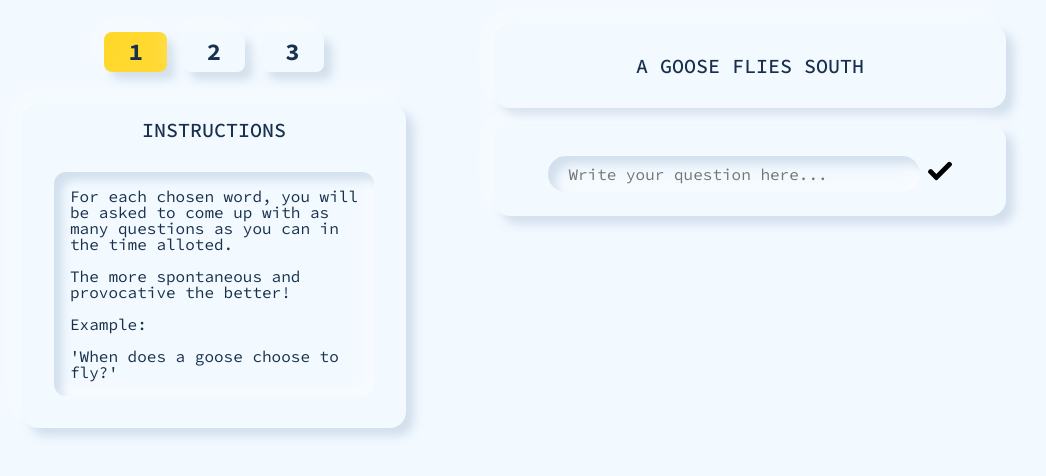
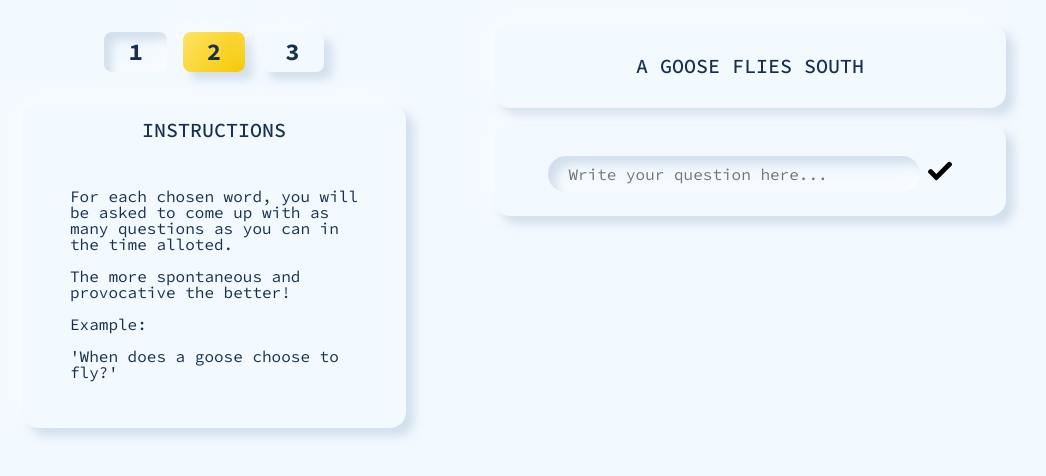
Before and after one commit to CondensateCrew/Condensate, a React (Create React App) app: page /gameboard/round-two in a window 1280 px wide. Shown: the top 476 px of the page, without its empty margins (42-1088 px from the left). Built offline with nearby package versions, Linux system fonts and the light colour scheme.

Commit message:
Create GenerateInsights component and move Insight logic there

```diff
--- /dev/null
+++ b/src/Components/GenerateInsights/GenerateInsights.tsx
@@ -0,0 +1,26 @@
+import React from 'react';
+import Close from '../../assets/close.svg';
+import './GenerateInsights.scss';
+
+interface Props {
+  text: string,
+  responses: string[],
+  setResponses: (responses: string[]) => void
+}
+
+const GenerateInsights:React.FC<Props> = ({ text, responses, setResponses }) => {
+
+  const removeResponse = ():void => {
+    let newResponses = responses.filter((response:string) => response !== text)
+    setResponses(newResponses)
+  }
+
+  return (
+    <div className='insights-div'>
+      <h3>{text}</h3>
+      <img onClick={removeResponse} src={Close} alt='delete icon' />
+    </div>
+  )
+}
+
+export default GenerateInsights;
--- /dev/null
+++ b/src/Components/Insights/Insights.scss
@@ -0,0 +1,2 @@
+@import '../../css/variables.scss';
+@import '../../css/index.scss';
--- a/src/Components/Instruction/Instruction.scss
+++ b/src/Components/Instruction/Instruction.scss
@@ -12,7 +12,6 @@
   color: $dark-font-color;
   padding: 1rem;
   text-align: left;
-  box-shadow: $inner-shadow;
   margin: 2rem;
   border-radius:$one-line-border-radius;
 }
--- a/src/Containers/RoundTwo/RoundTwo.scss
+++ b/src/Containers/RoundTwo/RoundTwo.scss
@@ -19,16 +19,16 @@
       @extend %buttons;
       border-radius: .5rem;
       margin: $extra-small-space;
-      &:active {
-        box-shadow: $inner-shadow;
-      }
     }
     margin: $medium-space;
 }
 
-.current-question {
-  background-color: $genius-color;
-  background-image: $genius-gradient;
+h2.current-round {
+  background: $genius-gradient-mirror;
+}
+
+h2.completed-round {
+  box-shadow: $inner-shadow;
 }
 
 .template-question-div-wrapper {
--- a/src/Containers/RoundTwo/RoundTwo.tsx
+++ b/src/Containers/RoundTwo/RoundTwo.tsx
@@ -1,16 +1,9 @@
 import React, { useState, MouseEvent, ChangeEvent, KeyboardEvent } from 'react';
 import Instruction from '../../Components/Instruction/Instruction';
 import TemplateQuestion from '../../Components/TemplateQuestion/TemplateQuestion';
-import Insights from '../Insights/Insights';
+import GenerateInsights from '../../Components/GenerateInsights/GenerateInsights';
 import Check from '../../assets/check.svg';
 import './RoundTwo.scss';
-
-// const mockInsights = [
-//   'When does a goose choose to fly?',
-//   'Why does a goose fly instead of walk?'
-// ]
-
-
 
 const RoundTwo:React.FC = () => {
   const [ inputValue, setInputValue ] = useState<string>('')
@@ -32,15 +25,15 @@ const RoundTwo:React.FC = () => {
   }
 
   let insights = responses.map((insight:string) => {
-    return <Insights text={insight} responses={responses} setResponses={setResponses}/>
+    return <GenerateInsights text={insight} responses={responses} setResponses={setResponses}/>
   })
 
   return (
     <section className='round-two-section'>
       <div className='instructions-div-wrapper'>
         <div className='question-numbers-div'>
-          <h2 id='one' className='question-number-h2 current-question'>1</h2>
-          <h2 id='two' className='question-number-h2'>2</h2>
+          <h2 id='one' className='question-number-h2 completed-round'>1</h2>
+          <h2 id='two' className='question-number-h2 current-round'>2</h2>
           <h2 id='three' className='question-number-h2'>3</h2>
         </div>
       <Instruction/>
```
Also changed, not shown: src/Components/GenerateInsights/GenerateInsights.scss (renamed from src/Containers/Insights/Insights.scss), src/Components/Insights/Insights.tsx (renamed from src/Containers/Insights/Insights.tsx).
